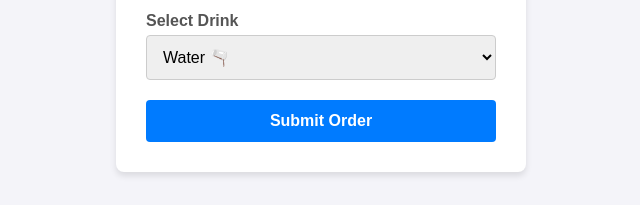
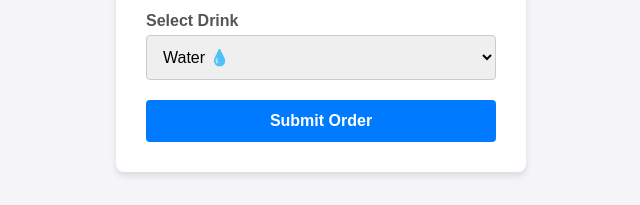
Before and after one commit to quizboxquizzes-a11y/order_drinks, a website: page index.html in a window 1280 px wide. Shown: the part 196-401 px from the top of the page, 319-959 px from the left. Drawn offline with Linux system fonts and the light colour scheme.

Commit message:
Fix HTML encoding issues in index.html

```diff
--- a/index.html
+++ b/index.html
@@ -24,7 +24,7 @@
 
             <label for="drink">Select Drink</label>
             <select id="drink">
-                <option value="Water">Water 🫗</option>
+                <option value="Water">Water 💧</option>
                 <option value="Beer">Beer 🍺</option>
                 <option value="Coca Cola">Coca Cola 🥤</option>
                 <option value="Diet Coca Cola">Diet Coca Cola 🥤⬇️</option>
```
